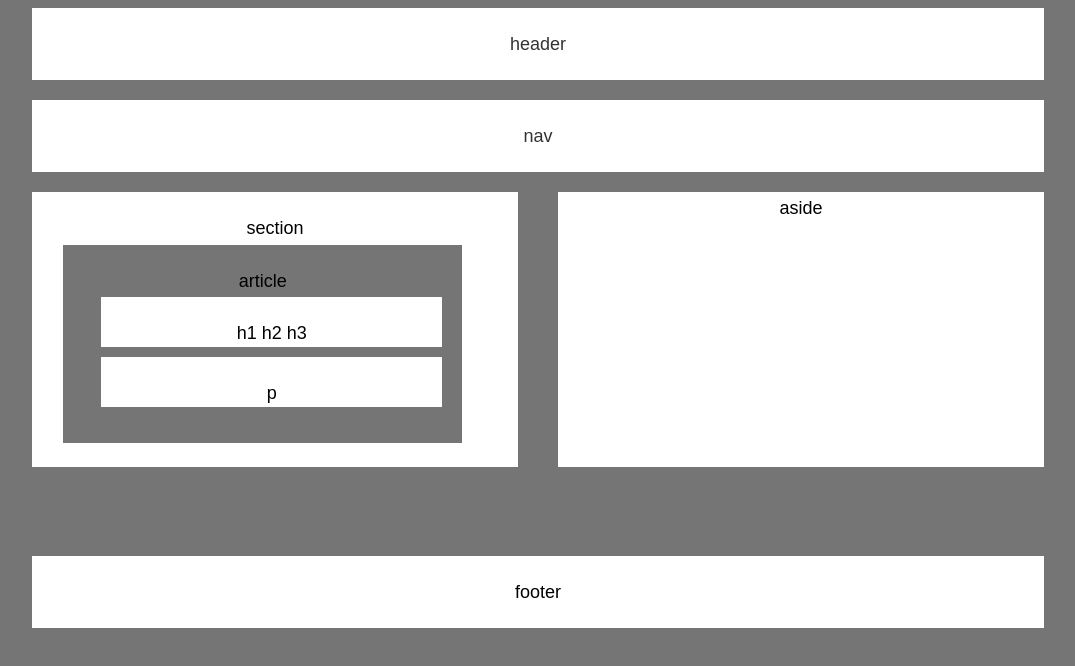
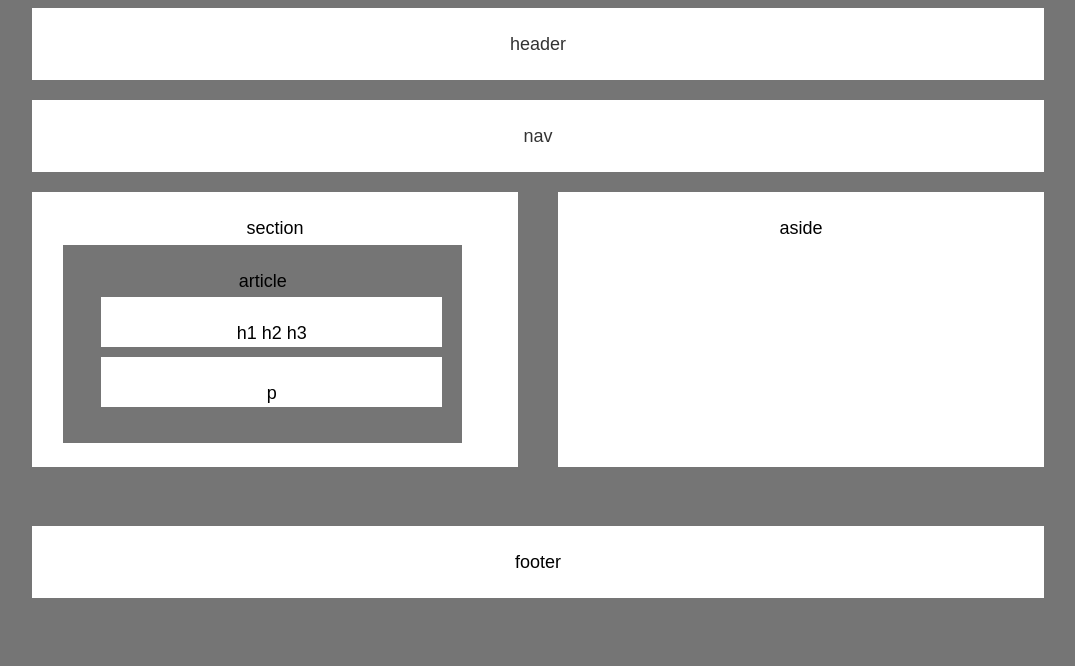
Before and after one commit to TrevorORourke/HW-Wireframe, a plain HTML site: page index.html in a window 1280 px wide. Shown: the whole page, without its empty margins (102-1177 px from the left). Drawn offline with Linux system fonts and the light colour scheme.

Commit message:
updated some padding

```diff
--- a/style.css
+++ b/style.css
@@ -31,6 +31,7 @@ body
 
   #right {
     float: right;
+    padding: 20px;
     width: 48%;
     height: 275px;
     color:black;
@@ -82,7 +83,7 @@ body
   footer {
     padding: 20px;
     background-color: white;
-    margin-top: 38%;
+    margin-top: 35%;
   clear: both;
 
 
```
